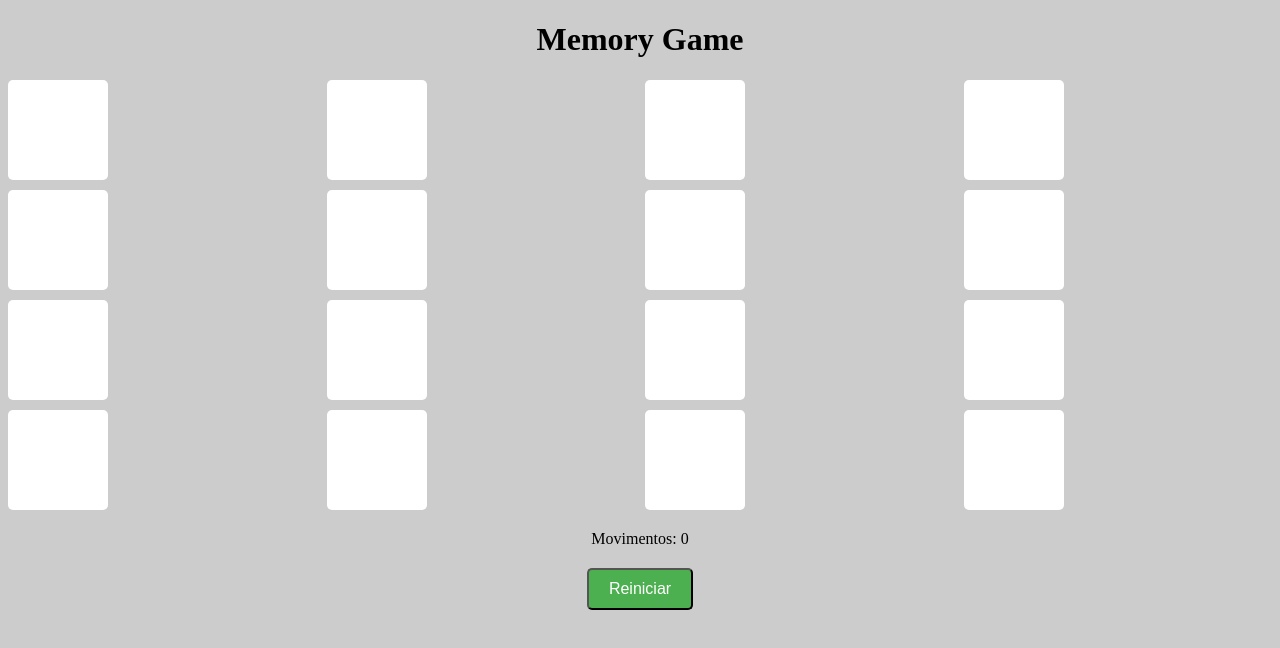
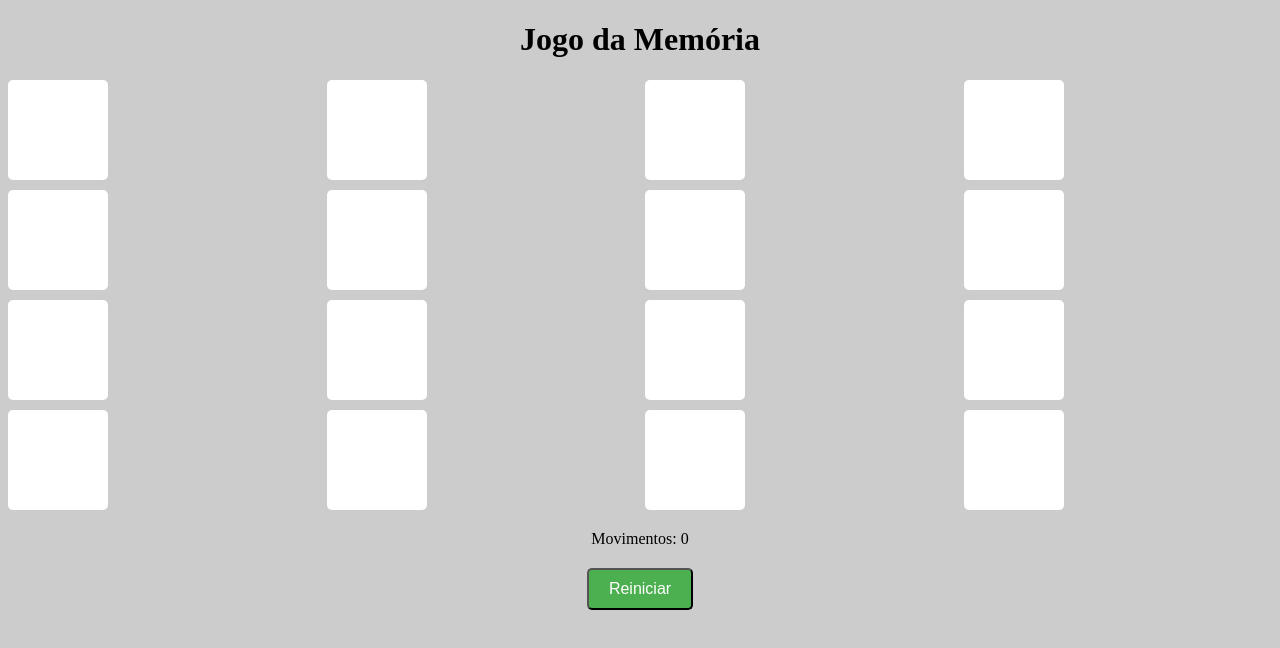
Before and after one commit to AdrianoBarreto/DiversaoInterativa, a plain HTML site: page jogodamemoria.html in a window 1280 px wide. Drawn offline with Linux system fonts and the light colour scheme.

Commit message:
Update jogodamemoria.html
Ajustes

```diff
--- a/jogodamemoria.html
+++ b/jogodamemoria.html
@@ -7,7 +7,7 @@
     <title>Memory Game</title>
 </head>
 <body>
-    <h1>Memory Game</h1>
+    <h1>Jogo da Memória</h1>
     <div class="game-container">
         <!-- Se usar imagens colocar aqui -->
     </div>
```
